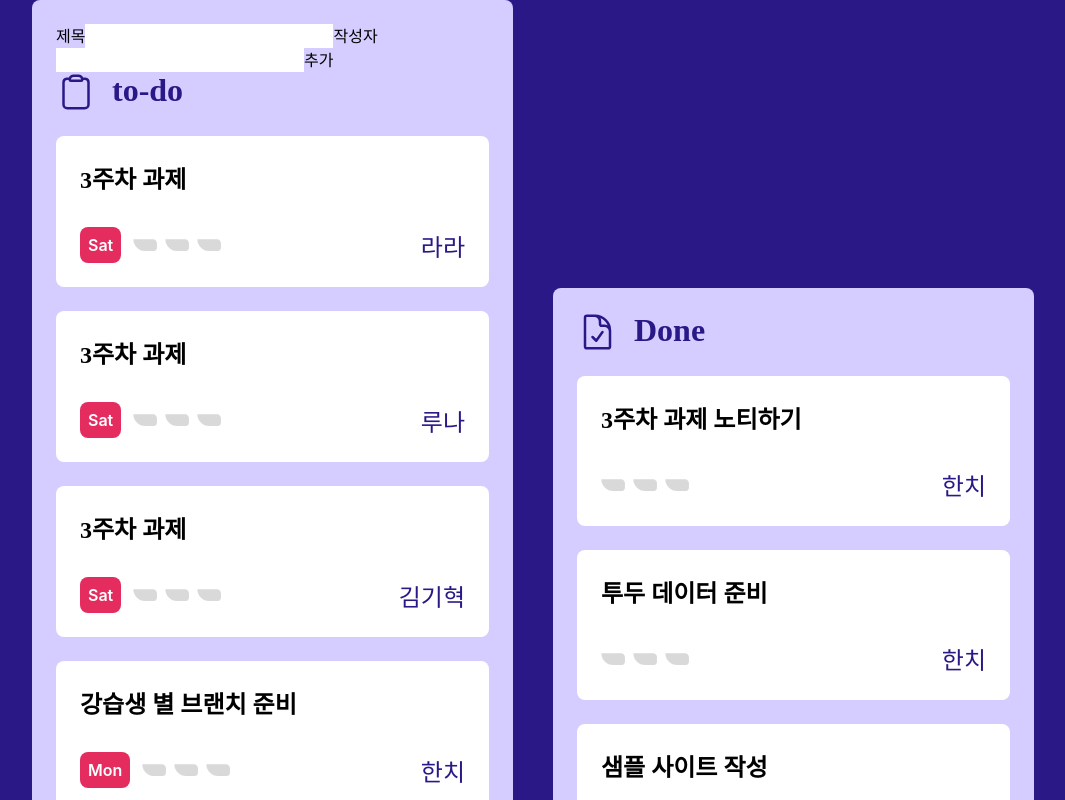
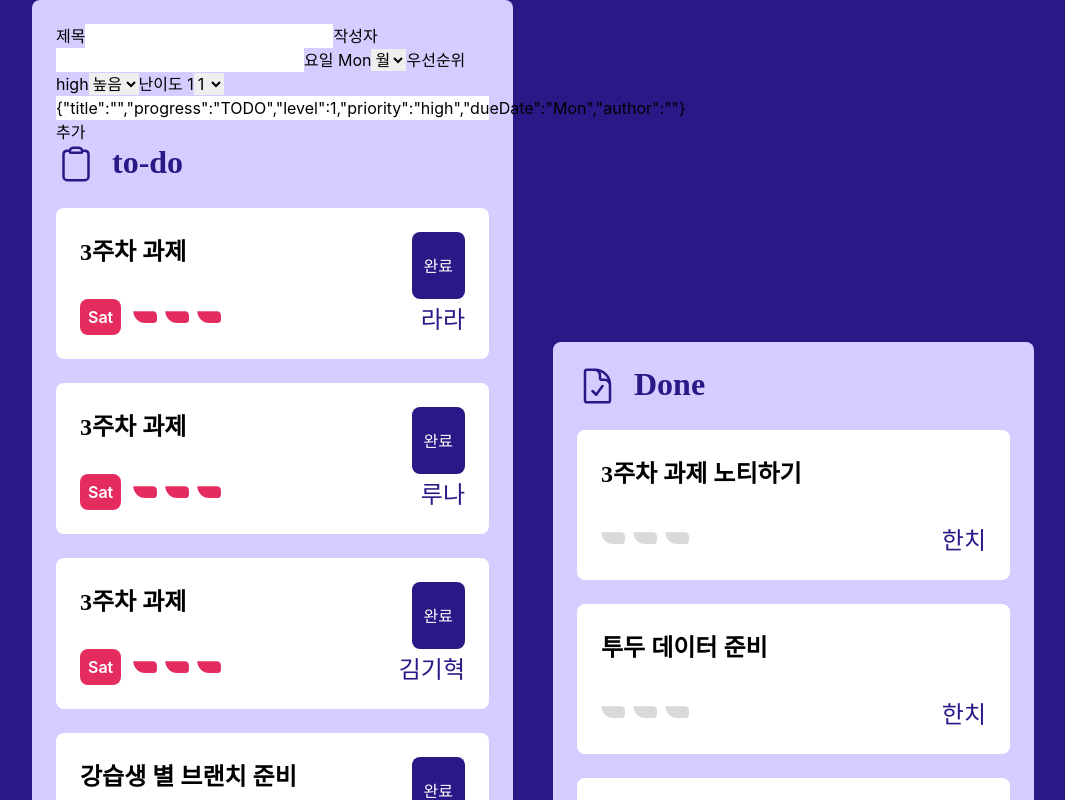
Before and after one commit to lindychi/frontend-bootcamp, a React (Create React App) app: page / in a window 1280 px wide. Shown: the top 800 px of the page, without its empty margins (107-1172 px from the left). Built offline with nearby package versions, Linux system fonts and the light colour scheme.

Commit message:
삼항연산자/완료

```diff
--- a/package.json
+++ b/package.json
@@ -10,6 +10,7 @@
     "@types/node": "^16.18.61",
     "@types/react": "^18.2.37",
     "@types/react-dom": "^18.2.15",
+    "clsx": "^2.0.0",
     "react": "^18.2.0",
     "react-dom": "^18.2.0",
     "react-scripts": "5.0.1",
--- a/src/App.tsx
+++ b/src/App.tsx
@@ -1,15 +1,16 @@
 import React, { useState } from "react";
 import "./App.css";
-import { todoData as originTodoData } from "./consts/todoList";
-import "./styles.css";  // styles.css 파일 불러온다
-
-
-
-
+import {
+  Date,
+  Level,
+  Priority,
+  TodoItem,
+  todoData as originTodoData,
+} from "./consts/todoList";
+import "./styles.css"; // styles.css 파일 불러온다
+import clsx from "clsx";
 
 function App() {
-
-
   const [todoData, setTodoData] = useState(originTodoData);
 
   // TODO 상태인 항목들만 필터링
@@ -20,12 +21,20 @@ function App() {
 
   const MySVGIcon = () => (
     <div style={{ width: 24, height: 24 }}>
-      <svg xmlns="http://www.w3.org/2000/svg" viewBox="0 0 55 55" fill="none" width="100%" height="100%">
-        <path d="M0.737061 14.2498H45.856C50.8397 14.2498 54.8797 18.2898 54.8797 23.2735V33.5864C54.8797 37.8582 51.4168 41.3211 47.1451 41.3211H27.8084C12.8573 41.3211 0.737061 29.2008 0.737061 14.2498Z" fill="#D9D9D9"/>
+      <svg
+        xmlns="http://www.w3.org/2000/svg"
+        viewBox="0 0 55 55"
+        fill="none"
+        width="100%"
+        height="100%"
+      >
+        <path
+          d="M0.737061 14.2498H45.856C50.8397 14.2498 54.8797 18.2898 54.8797 23.2735V33.5864C54.8797 37.8582 51.4168 41.3211 47.1451 41.3211H27.8084C12.8573 41.3211 0.737061 29.2008 0.737061 14.2498Z"
+          fill="#D9D9D9"
+        />
       </svg>
     </div>
   );
-
 
   // const priorityList = [
   //   { Priority: "low", color:"#2D41A7" },
@@ -33,22 +42,20 @@ function App() {
   //   { Priority: "high",color:"#E42C5F" }
   // ];
 
-  const priorityMap:{[key:string]:string} = {
+  const priorityMap: { [key: string]: string } = {
     high: "bg-priority-high",
     medium: "bg-priority-medium",
-    low: "bg-priority-low"
+    low: "bg-priority-low",
   };
   //  #컬러값은 안먹히나용..?
 
   const [value, setValue] = useState("");
-  const [author, setAuthor] = useState("");
-
-
+  const [author, setAuthor] = useState(""); //외워야함댜
+  const [duedate, setDuedate] = useState("Mon");
+  const [priority, setPriority] = useState("high");
+  const [level, setLevel] = useState(1);
 
   return (
-
-
-
     <div className="FRAME min-h-screen h-full flex items-center justify-center gap-10 bg-blue-800">
       <div className="w-[481px] h-fit bg-blue-100 rounded-lg p-6">
         제목{""}
@@ -59,7 +66,7 @@ function App() {
         />
         <button
           onClick={() => {
-              setTodoData ([
+            setTodoData([
               ...todoData,
               {
                 title: value,
@@ -72,25 +79,40 @@ function App() {
             ]);
             setValue("");
           }}
-          >
-
-            </button>
-
-
-
-
+        ></button>
         작성자{""}
         <input
           type="text"
           value={author}
           onChange={(e) => setAuthor(e.target.value)}
         />
-
-          <button
-            onClick={() => {
-              setTodoData ([
-                ...todoData,
-                {
+        요일 {duedate}
+        <select onChange={(e) => setDuedate(e.target.value)} value={duedate}>
+          <option value="Mon">월</option>
+          <option value="Tue">화</option>
+          <option value="Wed">수</option>
+          <option value="Thu">목</option>
+          <option value="Fri">금</option>
+          <option value="Sat">토</option>
+          <option value="sun">일</option>
+        </select>
+        우선순위 {priority}
+        <select onChange={(e) => setPriority(e.target.value)} value={priority}>
+          <option value="high">높음</option>
+          <option value="medium">중간</option>
+          <option value="low">낮음</option>
+        </select>
+        난이도 {level}
+        <select
+          onChange={(e) => setLevel(Number(e.target.value))}
+          value={level}
+        >
+          <option value={1}>1</option>
+          <option value={2}>2</option>
+          <option value={3}>3</option>
+        </select>
+        <div className="bg-white whitespace-break-spaces">
+          {JSON.stringify({
             title: value,
             progress: "TODO",
             level: 1,
@@ -98,7 +120,20 @@ function App() {
             dueDate: "Mon",
             author: author,
             // 같은거면:이후 생략가능 ex author
-
+          })}
+        </div>
+        <button
+          onClick={() => {
+            setTodoData([
+              ...todoData,
+              {
+                title: value,
+                progress: "TODO",
+                level: level as Level,
+                priority: priority as Priority,
+                dueDate: duedate as Date,
+                author: author,
+                // 같은거면:이후 생략가능 ex author
               },
             ]);
             setValue("");
@@ -108,40 +143,98 @@ function App() {
         >
           추가
         </button>
-
-
-
-
-
-
-
         <div className="To-Do flex justify-auto">
-          <div className="pr-4"><TodoIcon /></div>
+          <div className="pr-4">
+            <TodoIcon />
+          </div>
           <div className="styled-head">to-do</div>
         </div>
+        {todoList.map((todo: TodoItem, index: any) => (
+          <div key={index} className=" Task p-6 bg-white rounded-lg mt-6 mb-6">
+            <div className="flex justify-between">
+              <div className="frame1 styled-title pb-8">{todo.title}</div>
 
+              <button
+                onClick={() => {
+                  setTodoData((prev) =>
+                    prev.map((item) =>
+                      item.title === todo.title && item.author === todo.author
+                        ? { ...item, progress: "DONE" }
+                        : item
+                    )
+                  );
+                }}
+                className="bt-finish bg-blue-800 text-white p-3 rounded-lg"
+              >
+                완료
+              </button>
+            </div>
+            <div className="frame2-1 flex w=[156px] space-x-3 items-center ">
+              {/* 하단 이해못함 */}
+              <div
+                className={`${
+                  priorityMap[todo.priority] || "default"
+                } styled-Date p-2 rounded-lg`}
+              >
+                {todo.dueDate}
+              </div>
 
-          {todoList.map((item:any, index:any)=>
+              <div className="frame2-2 flex gap-2">
+                {[1, 2, 3].map((currentLevel) => (
+                  <div style={{ width: 24, height: 24 }}>
+                    <svg
+                      xmlns="http://www.w3.org/2000/svg"
+                      viewBox="0 0 55 55"
+                      fill="none"
+                      width="100%"
+                      height="100%"
+                    >
+                      <path
+                        d="M0.737061 14.2498H45.856C50.8397 14.2498 54.8797 18.2898 54.8797 23.2735V33.5864C54.8797 37.8582 51.4168 41.3211 47.1451 41.3211H27.8084C12.8573 41.3211 0.737061 29.2008 0.737061 14.2498Z"
+                        // fill="#D9D9D9"
+                        className={clsx([
+                          {
+                            "!fill-[#D9D9D9]": todo.level < currentLevel,
+                            "fill-[#2D41A7]": todo.priority === "low",
+                            "fill-[#ECB800]": todo.priority === "medium",
+                            "fill-[#E42C5F]": todo.priority === "high",
+                          },
+                        ])}
+                      />
+                    </svg>
+                  </div>
+                ))}
+              </div>
+              <div className="frame2-3 styled-name w-[291.5px] ">
+                <div className="text-right">{todo.author}</div>
+              </div>
+            </div>
+          </div>
+        ))}
+      </div>
+
+      <div className="w-[481px] h-fit bg-blue-100 rounded-lg p-6">
+        <div className="To-Do flex justify-auto">
+          <div className="pr-4">
+            <DoneIcon />
+          </div>
+          <div className="styled-head">Done</div>
+        </div>
+
+        {doneList.map((item: any, index: any) => (
           <div key={index} className="Task p-6 bg-white rounded-lg mt-6 mb-6">
             <div className="frame1 styled-title pb-8">{item.title}</div>
             <div className="frame2-1 flex w=[156px] space-x-3 items-center ">
-                  {/* 하단 이해못함 */}
-                <div className={`${priorityMap[item.priority] || "default"} styled-Date p-2 rounded-lg`}>{item.dueDate}</div>
-
+              {/* <div className={`${priorityMap[item.priority] || "default"} styled-Date p-2 rounded-lg`}>{item.dueDate}</div>  */}
               <div className="frame2-2 flex gap-2">
-                <div style={{ width: 24, height: 24 }}>
-                  <svg xmlns="http://www.w3.org/2000/svg" viewBox="0 0 55 55" fill="none" width="100%" height="100%">
-                    <path d="M0.737061 14.2498H45.856C50.8397 14.2498 54.8797 18.2898 54.8797 23.2735V33.5864C54.8797 37.8582 51.4168 41.3211 47.1451 41.3211H27.8084C12.8573 41.3211 0.737061 29.2008 0.737061 14.2498Z" fill="#D9D9D9"/>
-                  </svg>
+                <div className="Priority">
+                  <MySVGIcon />
                 </div>
-                <div style={{ width: 24, height: 24 }}>
-                  <svg xmlns="http://www.w3.org/2000/svg" viewBox="0 0 55 55" fill="none" width="100%" height="100%">
-                    <path d="M0.737061 14.2498H45.856C50.8397 14.2498 54.8797 18.2898 54.8797 23.2735V33.5864C54.8797 37.8582 51.4168 41.3211 47.1451 41.3211H27.8084C12.8573 41.3211 0.737061 29.2008 0.737061 14.2498Z" fill="#D9D9D9"/>
-                  </svg>
-                </div> <div style={{ width: 24, height: 24 }}>
-                  <svg xmlns="http://www.w3.org/2000/svg" viewBox="0 0 55 55" fill="none" width="100%" height="100%">
-                    <path d="M0.737061 14.2498H45.856C50.8397 14.2498 54.8797 18.2898 54.8797 23.2735V33.5864C54.8797 37.8582 51.4168 41.3211 47.1451 41.3211H27.8084C12.8573 41.3211 0.737061 29.2008 0.737061 14.2498Z" fill="#D9D9D9"/>
-                  </svg>
+                <div className="Priority">
+                  <MySVGIcon />
+                </div>
+                <div className="Priority">
+                  <MySVGIcon />
                 </div>
               </div>
               <div className="frame2-3 styled-name w-[291.5px] ">
@@ -149,42 +242,11 @@ function App() {
               </div>
             </div>
           </div>
-          )}
-      </div>
-
-      <div className="w-[481px] h-fit bg-blue-100 rounded-lg p-6">
-        <div className="To-Do flex justify-auto">
-          <div className="pr-4"><DoneIcon /></div>
-          <div className="styled-head">Done</div>
-        </div>
-
-
-          {doneList.map((item:any, index:any)=>
-            <div key={index} className="Task p-6 bg-white rounded-lg mt-6 mb-6">
-              <div className="frame1 styled-title pb-8">{item.title}</div>
-              <div className="frame2-1 flex w=[156px] space-x-3 items-center ">
-              {/* <div className={`${priorityMap[item.priority] || "default"} styled-Date p-2 rounded-lg`}>{item.dueDate}</div>  */}
-                  <div className="frame2-2 flex gap-2">
-                    <div className="Priority"><MySVGIcon /></div>
-                    <div className="Priority"><MySVGIcon /></div>
-                    <div className="Priority"><MySVGIcon /></div>
-              </div>
-                  <div className="frame2-3 styled-name w-[291.5px] ">
-                  <div className="text-right">{item.author}</div>
+        ))}
       </div>
     </div>
-            </div>
-          )}
-      </div>
-    </div>
-
-
-
-
-
-
   );
-};
+}
 
 export const TodoIcon = () => {
   return (
@@ -224,12 +286,6 @@ export const DoneIcon = () => {
       />
     </svg>
   );
-
 };
 
-
-
-
-
-
 export default App;
```
Also changed, not shown: 1 other file (tests, documents, lock files or other folders). Lines whose indentation alone changed are shown as unchanged.
